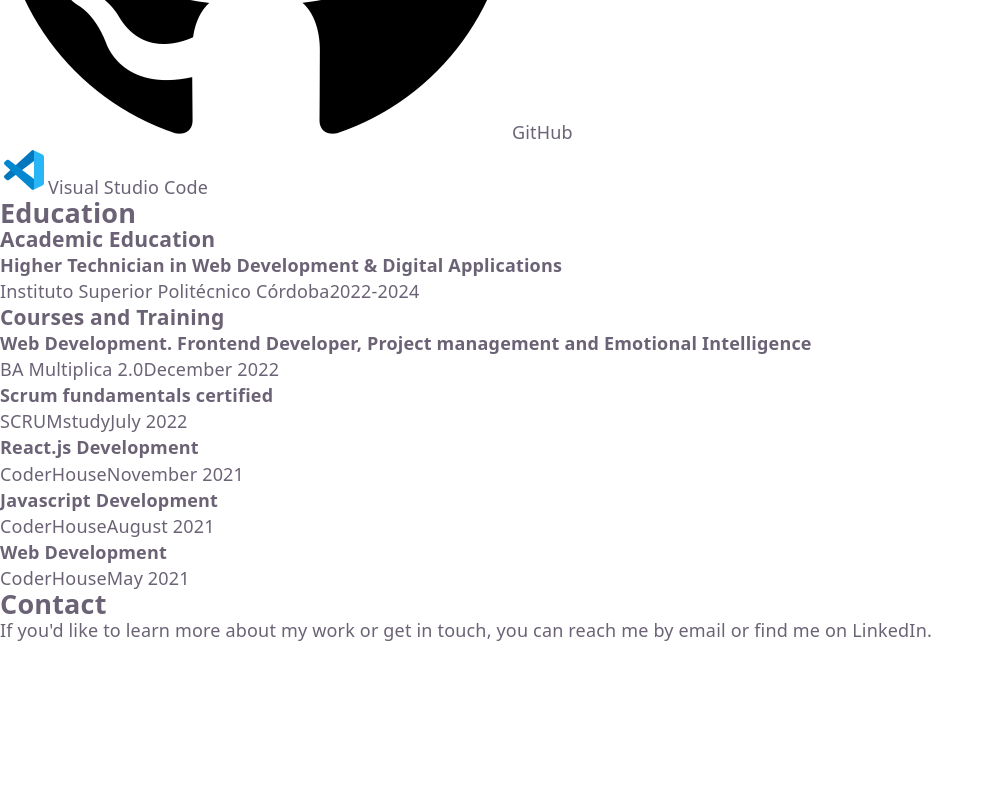
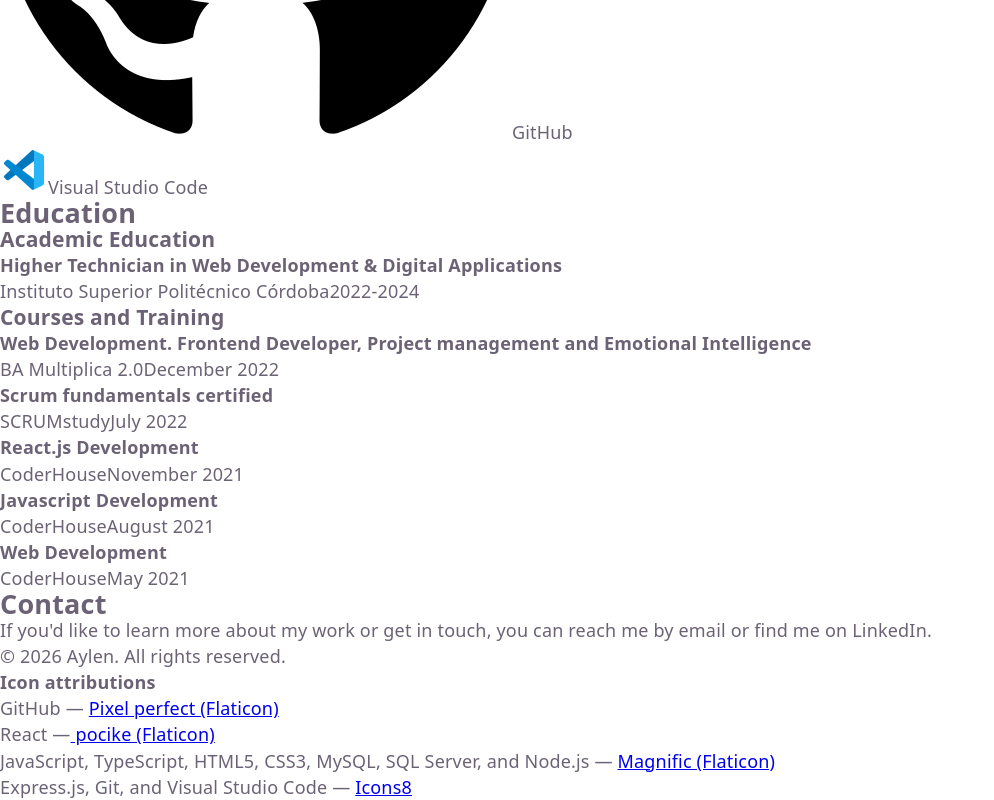
Before and after one commit to Loreaylen/portfolio2026, a React (Vite) app: page / in a window 1280 px wide. Shown: the part 8898-9698 px from the top of the page, without its empty margins (0-994 px from the left). Before the commit the page ends 9541 px from the top, so only its background shows below. Built offline with nearby package versions, Linux system fonts and the light colour scheme.

Commit message:
feat: add Footer component with icon attributions

```diff
--- a/src/App.tsx
+++ b/src/App.tsx
@@ -7,6 +7,7 @@
 import Skills from './components/Skills/Skills.tsx'
 import Education from './components/Education/Education.tsx'
 import Contact from './components/Contact/Contact.tsx'
+import Footer from './components/Footer/Footer.tsx'
 
 function App() {
 
@@ -21,6 +22,7 @@
         <Skills/>
         <Education/>
         <Contact/>
+        <Footer/>
       </main>
     </>
   )
--- a/src/components/Contact/Contact.tsx
+++ b/src/components/Contact/Contact.tsx
@@ -7,9 +7,6 @@
     <section id="contact">
       <h2>{t('title')}</h2>
       <p>{t('description')}</p>
-      <div>
-
-      </div>
     </section>
   )
 }
--- /dev/null
+++ b/src/components/Footer/Footer.tsx
@@ -0,0 +1,36 @@
+import { useTranslation, Trans } from 'react-i18next'
+
+const Footer = () => {
+
+  const { t } = useTranslation('translation', {keyPrefix: 'footer'})
+
+  interface Attribution {
+    text: string,
+    url: string
+  }
+
+  const attributions = t('attributions', { returnObjects: true }) as Array<Attribution>
+
+  return (
+    <footer>
+      <p>{t('copyright')}</p>
+      <h4>{t('attributionsTitle')}</h4>
+      <ul>
+        {
+          attributions.map((item: Attribution) => {
+            return (
+              <Trans
+                parent="li"
+                components={{ a: <a href={item.url} referrerPolicy='no-referrer' rel='noopener' target='_blank'/>}}
+              >
+                {item.text}
+              </Trans>
+            )
+          })
+        }
+      </ul>
+    </footer>
+  )
+}
+
+export default Footer
--- a/src/i18n/config.ts
+++ b/src/i18n/config.ts
@@ -32,5 +32,10 @@
         projects: projectsEs,
         education: educationEs
       }
+    },
+    react: {
+    transEmptyNodeValue: '',
+    transSupportBasicHtmlNodes: true,
+    transKeepBasicHtmlNodesFor: ['br', 'strong', 'i', 'a']
     }
   })
--- a/src/i18n/en/en.json
+++ b/src/i18n/en/en.json
@@ -27,7 +27,29 @@
     "title": "Work Experience"
   },
   "contact": {
-  "title": "Contact",
-  "description": "If you'd like to learn more about my work or get in touch, you can reach me by email or find me on LinkedIn."
+    "title": "Contact",
+    "description": "If you'd like to learn more about my work or get in touch, you can reach me by email or find me on LinkedIn."
+  },
+  "footer": {
+    "copyright": "© 2026 Aylen. All rights reserved.",
+    "attributionsTitle": "Icon attributions",
+    "attributions": [
+      {
+        "text": "GitHub — <a>Pixel perfect (Flaticon)</a>",
+        "url": "https://www.flaticon.com/authors/pixel-perfect"
+      },
+      {
+        "text": "React —<a> pocike (Flaticon)</a>",
+        "url": "https://www.flaticon.com/authors/pocike"
+      },
+      {
+        "text": "JavaScript, TypeScript, HTML5, CSS3, MySQL, SQL Server, and Node.js — <a>Magnific (Flaticon)</a>",
+        "url": "https://www.flaticon.com/authors/magnific"
+      },
+      {
+        "text": "Express.js, Git, and Visual Studio Code — <a>Icons8</a>",
+        "url": "https://icons8.com"
+      }
+    ]
+  }
 }
-}
--- a/src/i18n/es/es.json
+++ b/src/i18n/es/es.json
@@ -29,5 +29,27 @@
   "contact": {
     "title": "Contacto",
     "description": "Si querés conocer más sobre mi trabajo o ponerte en contacto conmigo, podés escribirme por email o encontrarme en LinkedIn."
+  },
+  "footer": {
+    "copyright": "© 2026 Aylen. Todos los derechos reservados.",
+    "attributionsTitle": "Atribuciones de íconos",
+    "attributions": [
+      {
+        "text": "GitHub — <a>Pixel perfect (Flaticon)</a>",
+        "url": "https://www.flaticon.com/authors/pixel-perfect"
+      },
+      {
+        "text": "React — <a> pocike (Flaticon)</a>",
+        "url": "https://www.flaticon.com/authors/pocike"
+      },
+      {
+        "text": "JavaScript, TypeScript, HTML5, CSS3, MySQL, SQL Server y Node.js — <a> Magnific (Flaticon)</a>",
+        "url": "https://www.flaticon.com/authors/magnific"
+      },
+      {
+        "text": "Express.js, Git y Visual Studio Code — <a> Icons8</a>",
+        "url": "https://icons8.com"
+      }
+    ]
   }
 }
```
